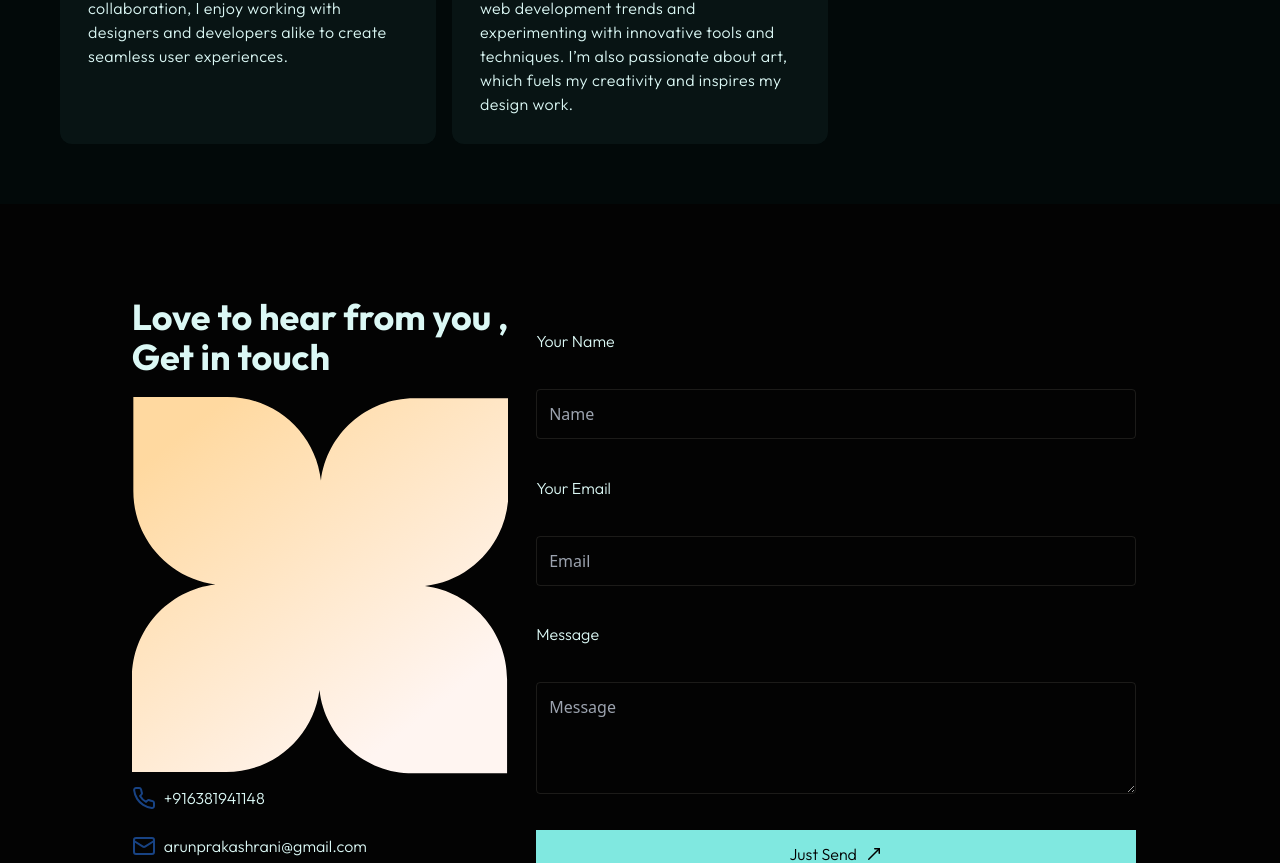
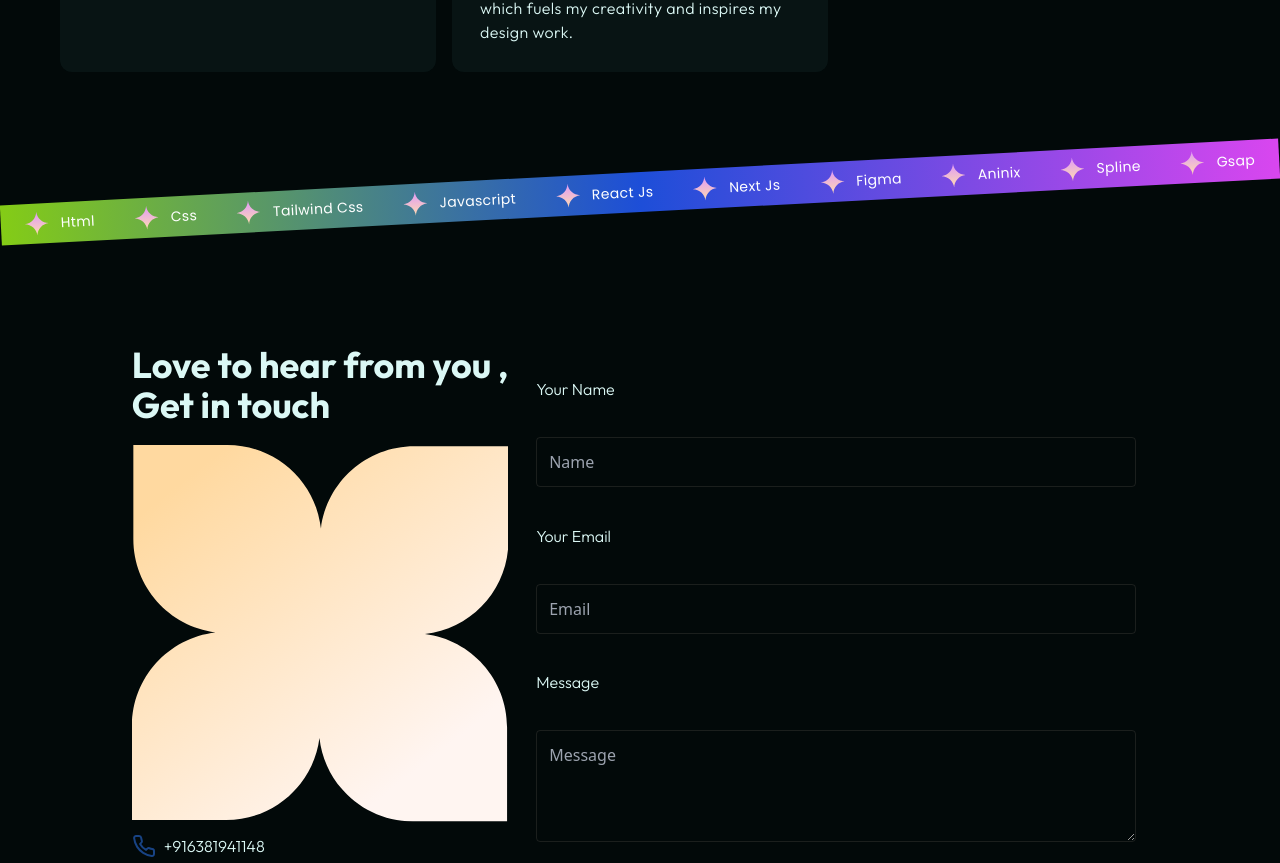
Before and after one commit to Arun8840/myPortfolio, a Next.js app: page / in a window 1280 px wide. Shown: the part 1753-2616 px from the top of the page. Built offline with nearby package versions, Linux system fonts and the light colour scheme.

Commit message:
added new stripe component.

```diff
--- a/app/layout.tsx
+++ b/app/layout.tsx
@@ -1,6 +1,6 @@
 import type { Metadata } from "next"
 import "./globals.css"
-import { Outfit } from "next/font/google"
+import { Outfit, Poppins } from "next/font/google"
 
 const outfit_bold = Outfit({
   weight: "700",
@@ -13,6 +13,13 @@ const outfit_normal = Outfit({
   subsets: ["latin"],
   display: "block",
   variable: "--font-outfit-normal",
+})
+
+const poppins_normal = Poppins({
+  weight: "400",
+  subsets: ["latin"],
+  display: "block",
+  variable: "--font-poppins-normal",
 })
 
 export const metadata: Metadata = {
@@ -28,7 +35,7 @@ export default function RootLayout({
   return (
     <html lang="en">
       <body
-        className={`${outfit_normal.variable} ${outfit_bold.variable} antialiased`}
+        className={`${outfit_normal?.variable} ${outfit_bold?.variable} ${poppins_normal?.variable} antialiased`}
       >
         {children}
       </body>
--- a/app/page.tsx
+++ b/app/page.tsx
@@ -1,3 +1,4 @@
+import StripeComponent from "@/components/StripeComponent"
 import About from "../components/About"
 import Contact from "../components/Contact"
 import Homepage from "../components/Home"
@@ -6,6 +7,7 @@ export default function Home() {
     <>
       <Homepage />
       <About />
+      <StripeComponent />
       <Contact />
     </>
   )
--- a/components/About.tsx
+++ b/components/About.tsx
@@ -39,8 +39,12 @@ function About() {
           ref={listContainer}
           className="p-3 grid grid-cols-1 md:grid-cols-2 lg:grid-cols-3 gap-4"
         >
-          <li className="col-span-full bg-[#081414] backdrop-blur-sm rounded-xl">
-            <h1 className={`${headerStyle}`}>About Me</h1>
+          <li className="col-span-full bg-[#081414] backdrop-blur-sm rounded-xl relative overflow-clip">
+            <h1
+              className={`text-white font-outfit_bold font-extrabold bg-gradient-to-r from-blue-700 to-fuchsia-500 absolute -left-10 top-5 uppercase  w-[150px] text-center -rotate-45`}
+            >
+              About
+            </h1>
             <div className="flex flex-wrap gap-4">
               <div className="p-3 pb-0">
                 <Image
--- a/components/Contact.tsx
+++ b/components/Contact.tsx
@@ -2,7 +2,7 @@ import { Instagram, Linkedin, Mail, MoveUpRight, Phone } from "lucide-react"
 import React from "react"
 function Contact() {
   return (
-    <section className="min-h-screen bg-[#030303] grid place-items-center">
+    <section className="min-h-screen bg-[#020909] grid place-items-center">
       <div className="container flex justify-center flex-wrap">
         <div className=" p-2  flex-col justify-between flex">
           <h1 className="text-[#dbf8f5] text-4xl font-semibold font-outfit_bold pb-5">
--- /dev/null
+++ b/components/StripeComponent.tsx
@@ -0,0 +1,68 @@
+"use client"
+import React, { useRef } from "react"
+import { useGSAP } from "@gsap/react"
+import gsap from "gsap"
+function StripeComponent() {
+  const listItems = [
+    "html",
+    "css",
+    "tailwind css",
+    "javascript",
+    "react js",
+    "next js",
+    "figma",
+    "aninix",
+    "spline",
+    "gsap",
+  ]
+
+  return (
+    <section className="bg-[#020909] py-10 overflow-hidden">
+      <ul className="flex items-center justify-between bg-gradient-to-r from-lime-500 via-blue-700 to-fuchsia-500 -rotate-3 text-white  py-2 px-6 text-sm tracking-wide">
+        {listItems?.map((values: string, valueIndex: number) => {
+          return (
+            <li
+              key={`${values}-${valueIndex}`}
+              className="flex items-center gap-3"
+            >
+              <svg
+                className="size-6"
+                viewBox="0 0 200 200"
+                fill="none"
+                xmlns="http://www.w3.org/2000/svg"
+              >
+                <g clipPath="url(#clip0_116_153)">
+                  <path
+                    d="M100 0C103.395 53.7596 146.24 96.6052 200 100C146.24 103.395 103.395 146.24 100 200C96.6052 146.24 53.7596 103.395 0 100C53.7596 96.6052 96.6052 53.7596 100 0Z"
+                    fill="url(#paint0_linear_116_153)"
+                  />
+                </g>
+                <defs>
+                  <linearGradient
+                    id="paint0_linear_116_153"
+                    x1="100"
+                    y1="0"
+                    x2="100"
+                    y2="200"
+                    gradientUnits="userSpaceOnUse"
+                  >
+                    <stop stopColor="#DF99F7" />
+                    <stop offset="1" stopColor="#FFDBB0" />
+                  </linearGradient>
+                  <clipPath id="clip0_116_153">
+                    <rect width="200" height="200" fill="white" />
+                  </clipPath>
+                </defs>
+              </svg>
+              <span className="capitalize font-poppins_normal mix-blend-lighten">
+                {values}
+              </span>
+            </li>
+          )
+        })}
+      </ul>
+    </section>
+  )
+}
+
+export default StripeComponent
--- a/tailwind.config.ts
+++ b/tailwind.config.ts
@@ -15,6 +15,7 @@ export default {
       fontFamily: {
         outfit_normal: "var(--font-outfit-normal)",
         outfit_bold: "var(--font-outfit-bold)",
+        poppins_normal: "var(--font-poppins-normal)",
       },
     },
   },
```
